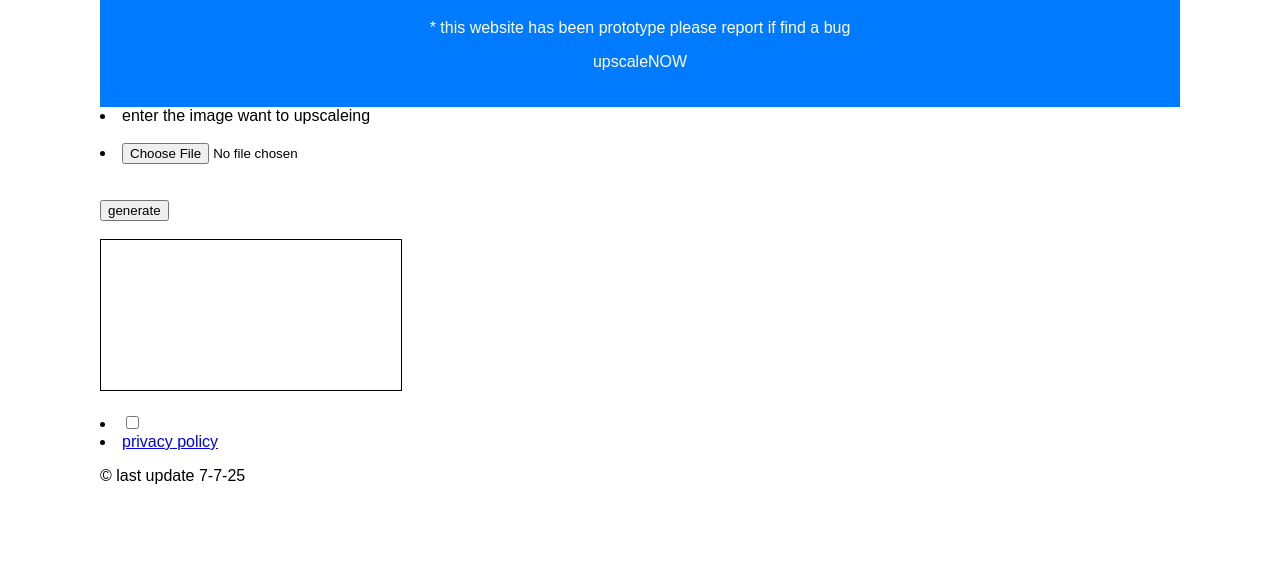
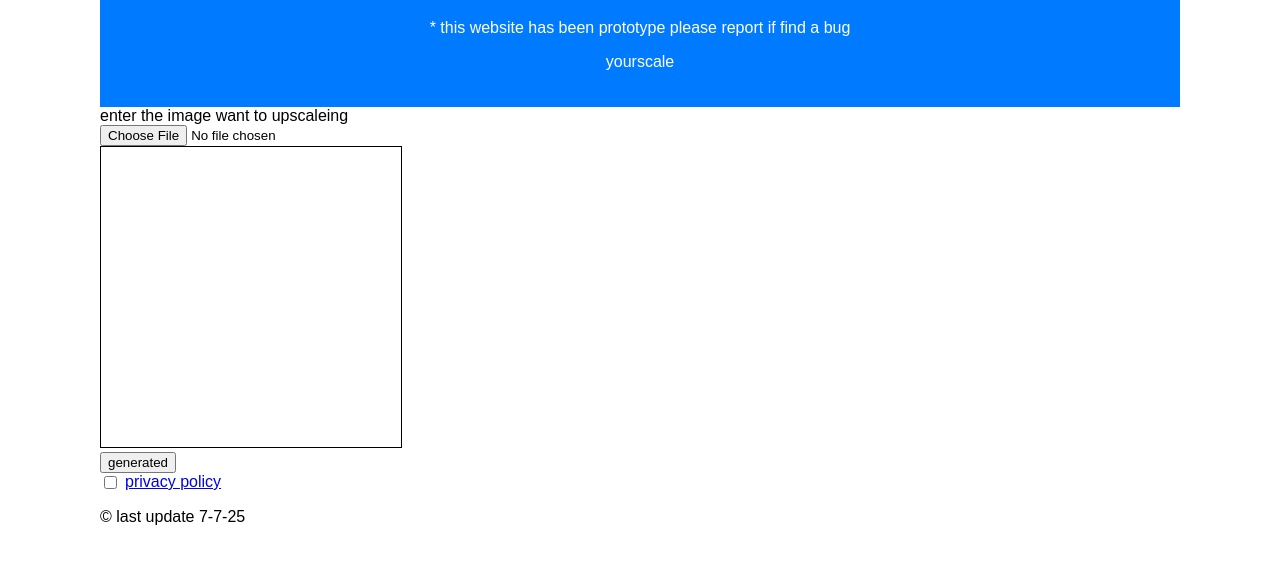
Before and after one commit to hnp34/project-001, a plain HTML site: page index.html in a window 1280 px wide. Shown: the part 96-660 px from the top of the page. Drawn offline with Linux system fonts and the light colour scheme.

Commit message:
Add files via upload

```diff
--- a/index.html
+++ b/index.html
@@ -1,9 +1,9 @@
 <!DOCTYPE html>
-<html lang="id">
+<html lang="en">
 <head>
     <meta charset="UTF-8">
     <meta name="viewport" content="width=device-width, initial-scale=1.0">
-    <title>tested</title>
+    <title>yourscale</title>
     <link rel="stylesheet" href="style.css">
 </head>
 <body>
@@ -11,7 +11,7 @@
     <header>
         <h1>welcome </h1>
         <p> * this website has been prototype please report if find a bug </p>
-        <P>upscaleNOW</P>
+        <P>yourscale</P>
         <nav>
         </nav>
     </header>
@@ -19,18 +19,21 @@
 
 <body>
 
-    <li>  enter the image want to upscaleing </a></li>
+      enter the image want to upscaleing </a></li>
     <br>
-   <li><input type="file" id="inputimage" accept="image/*"></a></li>
-   <br><br>
-   <button id="upscalebtn">generate</button>
-   <br><br>
-   <canvas id="canvas" style="border: 1px solid #000;"></canvas>
-   <br><br>
+   <input type="file" id="inputimage" accept="image/*"></a></li>
+   <br>
+   <canvas>
+     <canvas id="canvas"></canvas>
+   </canvas>
+   <br>
+    <button id="upscalebtn"> generated </button>
 
-     <li><input type="checkbox"></a></li>
-     <li> <a href="privacy-policy.html">privacy policy </a>
-      <br>
+        <label>
+        <input type="checkbox"  /></a>
+        <a href="privacy-policy.html">privacy policy </a>
+        </label>
+      </li>
     <body>
         <footer>
             <p>&copy; last update  7-7-25</p>
--- a/style.css
+++ b/style.css
@@ -31,10 +31,18 @@ body {
     color: #000000;
     margin: 10px auto;
     max-width: 1080px;
-    background-image:url(../Users/User/Pictures/wallpaperflare.com_wallpaper.jpg);
     background-size: cover;
     background-repeat: no-repeat;
     background-position: center;
+}
+canvas {
+    width: 300px;
+    height: 300px;
+    border: 1px solid #000000;
+}
+label {
+    display: flex;
+    gap: 5px;
 
 }
 
```
Also changed, not shown: privacy-policy.html (+4 -4 lines).
